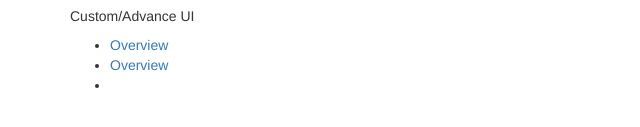
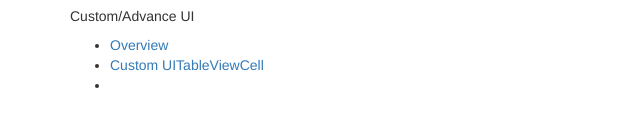
Before and after one commit to benstone1/accesscode-2-2.github.io, a plain HTML site: page units/two.html in a window 1280 px wide. Shown: the part 537-664 px from the top of the page, 0-640 px from the left. Drawn offline with Linux system fonts and the light colour scheme.

Commit message:
fixed wording

```diff
--- a/units/two.html
+++ b/units/two.html
@@ -71,7 +71,7 @@
         <h5>Custom/Advance UI</h5>
         <ul>
           <li><a href="https://github.com/accesscode-2-2/unit-2/blob/master/lessons/week-2/2015_09_24.md">Overview</a></li>
-          <li><a href="https://github.com/accesscode-2-2/unit-2/blob/master/lessons/week-2/2015_09_26.md">Overview</a></li>
+          <li><a href="https://github.com/accesscode-2-2/unit-2/blob/master/lessons/week-2/2015_09_26.md">Custom UITableViewCell</a></li>
           <li></li>
         </ul>
 
```
Also changed, not shown: 1 other file.
